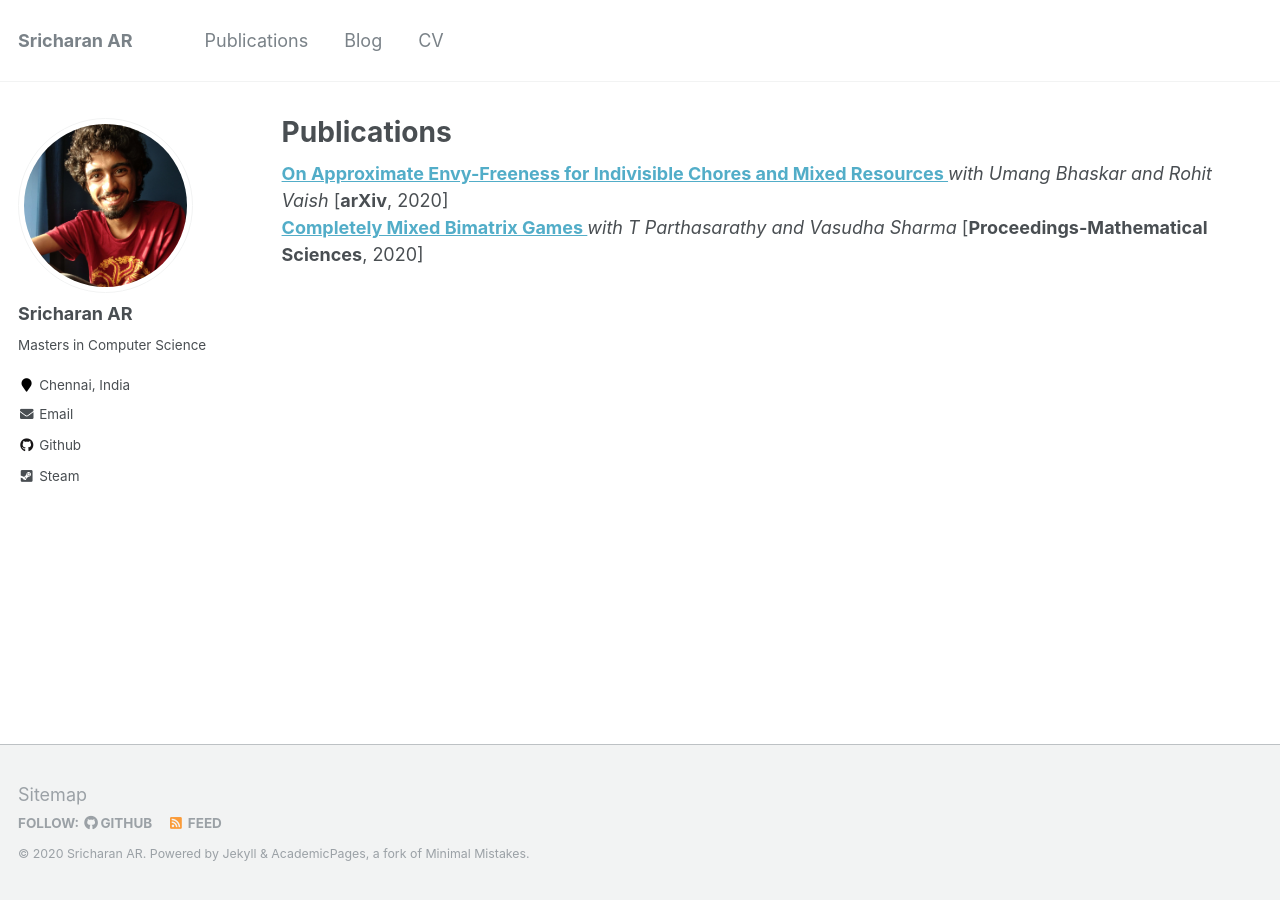
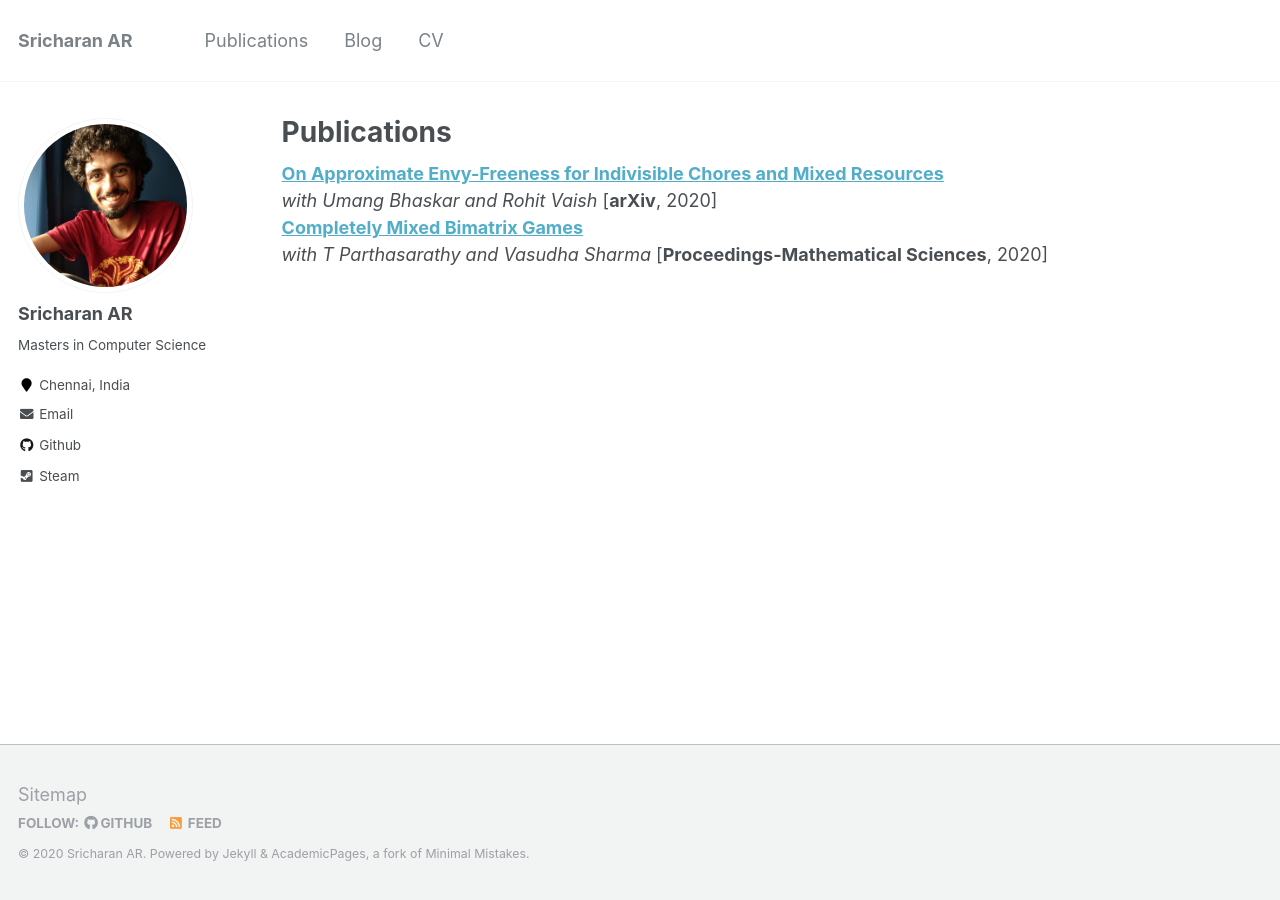
Before and after one commit to SriAR/sriar.github.io, a Jekyll site: the page built from _pages/publications.md, in a window 1280 px wide. Built offline with Jekyll 4.4.1, drawn with Linux system fonts in a browser that asks for light colours.

Commit message:
trying out pub styles

```diff
--- a/_includes/publications.html
+++ b/_includes/publications.html
@@ -1,11 +1,4 @@
 {% include base_path %}
-
-{% if post.header.teaser %}
-  {% capture teaser %}{{ post.header.teaser }}{% endcapture %}
-{% else %}
-  {% assign teaser = site.teaser %}
-{% endif %}
-
 {% if post.id %}
   {% assign title = post.title | markdownify | remove: "<p>" | remove: "</p>" %}
 {% else %}
@@ -13,9 +6,8 @@
 {% endif %}
 
 <div class="{{ include.type | default: "list" }}__item">
-  <article class="archive__item" itemscope itemtype="http://schema.org/CreativeWork">
-    <b class="archive__item-title" itemprop="headline">
-    <a href="{{ post.paperurl }}" rel="permalink">{{ title }}</a></b>
+  <article>
+    <b><a href="{{ post.paperurl }}" rel="permalink">{{ title }}</a></b><br>
     <i>{{ post.excerpt}}</i> [<b>{{ post.venue }}</b>, {{ post.date | default: "1900-01-01" | date: "%Y" }}]<br>
   </article>
 </div>
```
